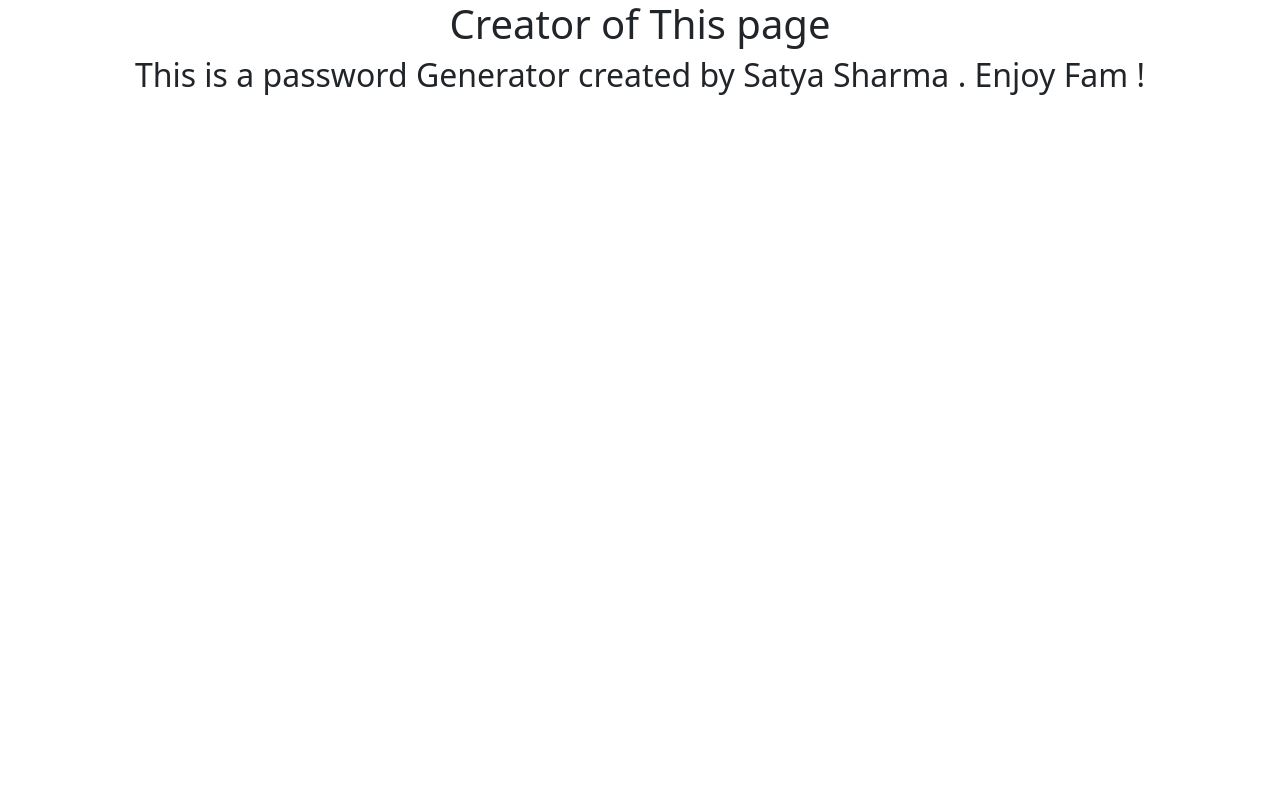
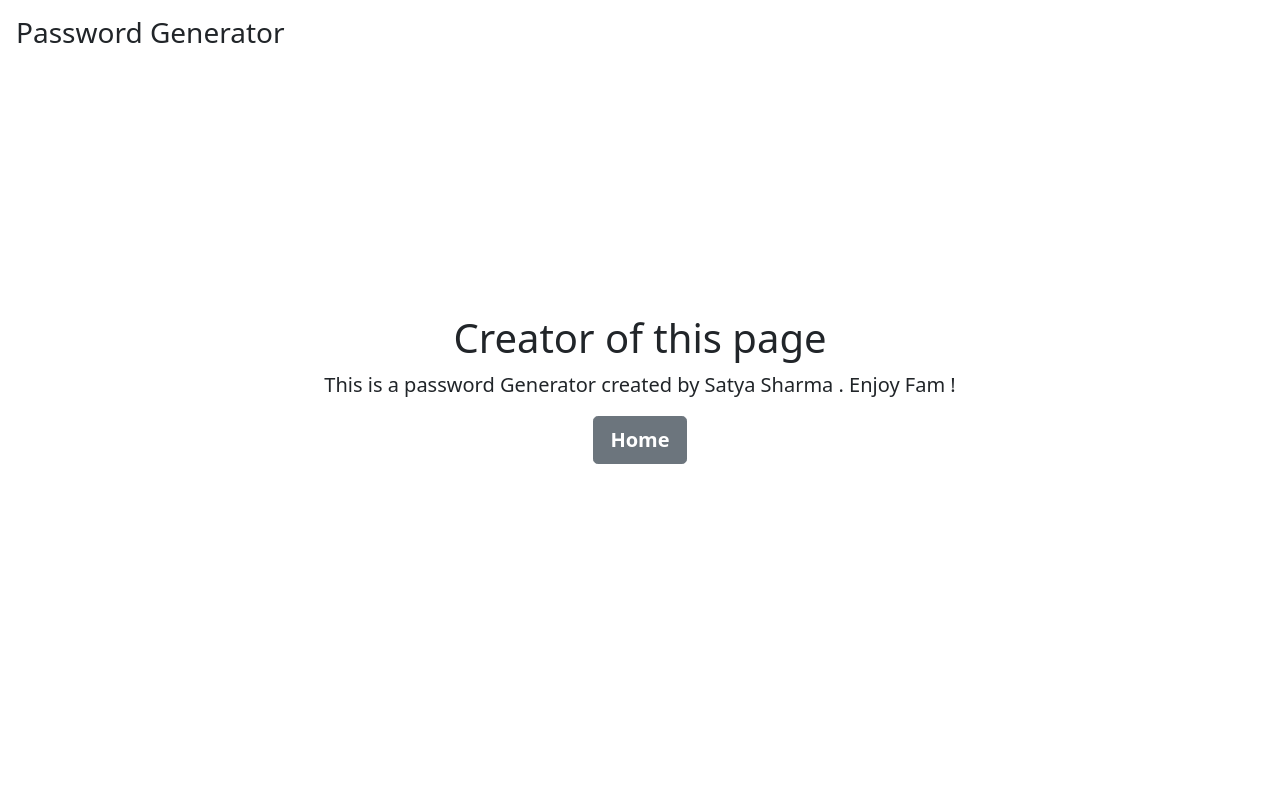
Before and after one commit to SatyaSharma73/Password-Generator-Django, a Django app: page /about/ in a window 1280 px wide. Run offline with Django 3.2, Linux system fonts and the light colour scheme.

Commit message:
Styling about us page

```diff
--- a/generator/templates/generator/about.html
+++ b/generator/templates/generator/about.html
@@ -1,6 +1,41 @@
 <link href="https://cdn.jsdelivr.net/npm/bootstrap@5.0.0-beta1/dist/css/bootstrap.min.css" rel="stylesheet" integrity="sha384-giJF6kkoqNQ00vy+HMDP7azOuL0xtbfIcaT9wjKHr8RbDVddVHyTfAAsrekwKmP1" crossorigin="anonymous">
 
-<div class="container text-center">
-    <h1>Creator of This page</h1>
-    <h2>This is a password Generator created by Satya Sharma . Enjoy Fam !</h2>
-</div>
+
+
+<!DOCTYPE html>
+<html lang="en">
+<head>
+    <meta charset="UTF-8">
+    <meta name="viewport" content="width=device-width, initial-scale=1.0">
+    <title>Document</title>
+</head>
+<body>
+    <div class="cover-container d-flex w-100 h-100 p-3 mx-auto flex-column">
+        <header class="mb-auto">
+          <div>
+            <h3 class="float-md-start mb-0">Password Generator</h3>
+            <nav class="nav nav-masthead justify-content-center float-md-end">
+              <a class="nav-link active" aria-current="page" href="#"></a>
+              <a class="nav-link" href="#"></a>
+              <a class="nav-link" href="#"></a>
+            </nav>
+          </div>
+        </header>
+
+        <main class="px-3">
+            <div class="container text-center">
+          <h1>Creator of this page</h1>
+          <p class="lead">This is a password Generator created by Satya Sharma . Enjoy Fam !</p>
+          <p class="lead">
+            <a href="{% url 'home' %}" class="btn btn-lg btn-secondary fw-bold border-black bg-black">Home</a>
+          </p>
+        </div>
+        </main>
+
+        <footer class="mt-auto text-white-50">
+          <p>Cover template for <a href="https://getbootstrap.com/" class="text-white">Bootstrap</a>, by <a href="https://twitter.com/mdo" class="text-white">@mdo</a>.</p>
+        </footer>
+      </div>
+
+</body>
+</html>
--- a/generator/templates/generator/password.html
+++ b/generator/templates/generator/password.html
@@ -31,7 +31,8 @@
 
 
       <div class="container text-center">
-         <h1> Your Password </h1>
+
+        <h1> Your Password </h1>
 
         <h2 class="alert alert-success">{{password}}</h2>
         <a href="{% url 'home' %}" class="btn btn-secondary">Home</a>
```
